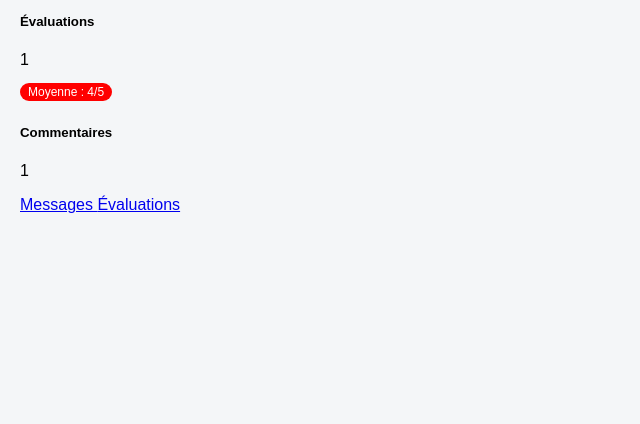
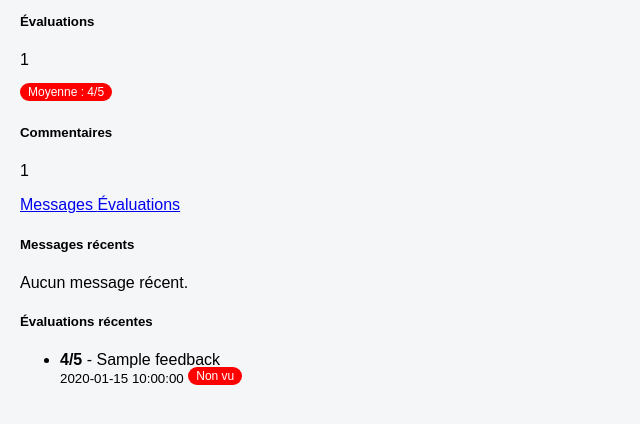
Before and after one commit to mybsow/pdf-fusion-pro_ultimate, a Python web app: template templates/admin/dashboard.html in a window 1280 px wide. Shown: the part 240-664 px from the top of the page, without its empty margins (0-640 px from the left). Run offline with Jinja, Linux system fonts and the light colour scheme; the template is opened without the code that fills it: most values are stand-ins (such as "Sample title", 1, 10 or a date in 2020).

Commit message:
Update dashboard.html

```diff
--- a/templates/admin/dashboard.html
+++ b/templates/admin/dashboard.html
@@ -17,9 +17,7 @@
         <p class="display-6">{{ stats.total_messages }}</p>
 
         {% if stats.unseen_messages > 0 %}
-          <span class="badge bg-danger">
-            {{ stats.unseen_messages }} non lus
-          </span>
+          <span class="badge bg-danger">{{ stats.unseen_messages }} non lus</span>
         {% else %}
           <span class="badge bg-success">Tous lus</span>
         {% endif %}
@@ -31,10 +29,7 @@
       <div class="card shadow-sm p-3">
         <h5>Évaluations</h5>
         <p class="display-6">{{ stats.total_ratings }}</p>
-
-        <span class="badge bg-primary">
-          Moyenne : {{ stats.avg_rating }}/5
-        </span>
+        <span class="badge bg-primary">Moyenne : {{ stats.avg_rating }}/5</span>
       </div>
     </div>
 
@@ -49,9 +44,9 @@
   </div>
 
   <!-- ===================== -->
-  <!-- ACTIONS -->
+  <!-- ACTIONS RAPIDES -->
   <!-- ===================== -->
-  <div class="mt-4">
+  <div class="mt-4 mb-4">
     <a href="{{ url_for('admin.admin_messages') }}" class="btn btn-primary me-2">
       Messages
       {% if stats.unseen_messages > 0 %}
@@ -64,5 +59,58 @@
     </a>
   </div>
 
+  <!-- ===================== -->
+  <!-- MESSAGES RÉCENTS -->
+  <!-- ===================== -->
+  <div class="row mb-4">
+    <div class="col-md-6">
+      <div class="card shadow-sm p-3">
+        <h5>Messages récents</h5>
+        {% if stats.messages %}
+          <ul class="list-group list-group-flush">
+            {% for msg in stats.messages[:5] %}
+              <li class="list-group-item">
+                <strong>{{ msg.first_name }} {{ msg.last_name }}</strong><br>
+                <em>{{ msg.subject }}</em><br>
+                {{ msg.message[:50] }}{% if msg.message|length > 50 %}...{% endif %}<br>
+                <small>{{ msg.timestamp[:19] }}</small>
+                {% if not msg.seen %}
+                  <span class="badge bg-danger ms-1">Non lu</span>
+                {% endif %}
+              </li>
+            {% endfor %}
+          </ul>
+        {% else %}
+          <p>Aucun message récent.</p>
+        {% endif %}
+      </div>
+    </div>
+
+    <!-- ===================== -->
+    <!-- ÉVALUATIONS RÉCENTES -->
+    <!-- ===================== -->
+    <div class="col-md-6">
+      <div class="card shadow-sm p-3">
+        <h5>Évaluations récentes</h5>
+        {% if stats.ratings %}
+          <ul class="list-group list-group-flush">
+            {% for r in stats.ratings[:5] %}
+              <li class="list-group-item">
+                <strong>{{ r.rating }}/5</strong>
+                {% if r.feedback %}- {{ r.feedback[:50] }}{% if r.feedback|length > 50 %}...{% endif %}{% endif %}<br>
+                <small>{{ r.timestamp[:19] }}</small>
+                {% if not r.seen %}
+                  <span class="badge bg-danger ms-1">Non vu</span>
+                {% endif %}
+              </li>
+            {% endfor %}
+          </ul>
+        {% else %}
+          <p>Aucune évaluation récente.</p>
+        {% endif %}
+      </div>
+    </div>
+  </div>
+
 </div>
 {% endblock %}
```
